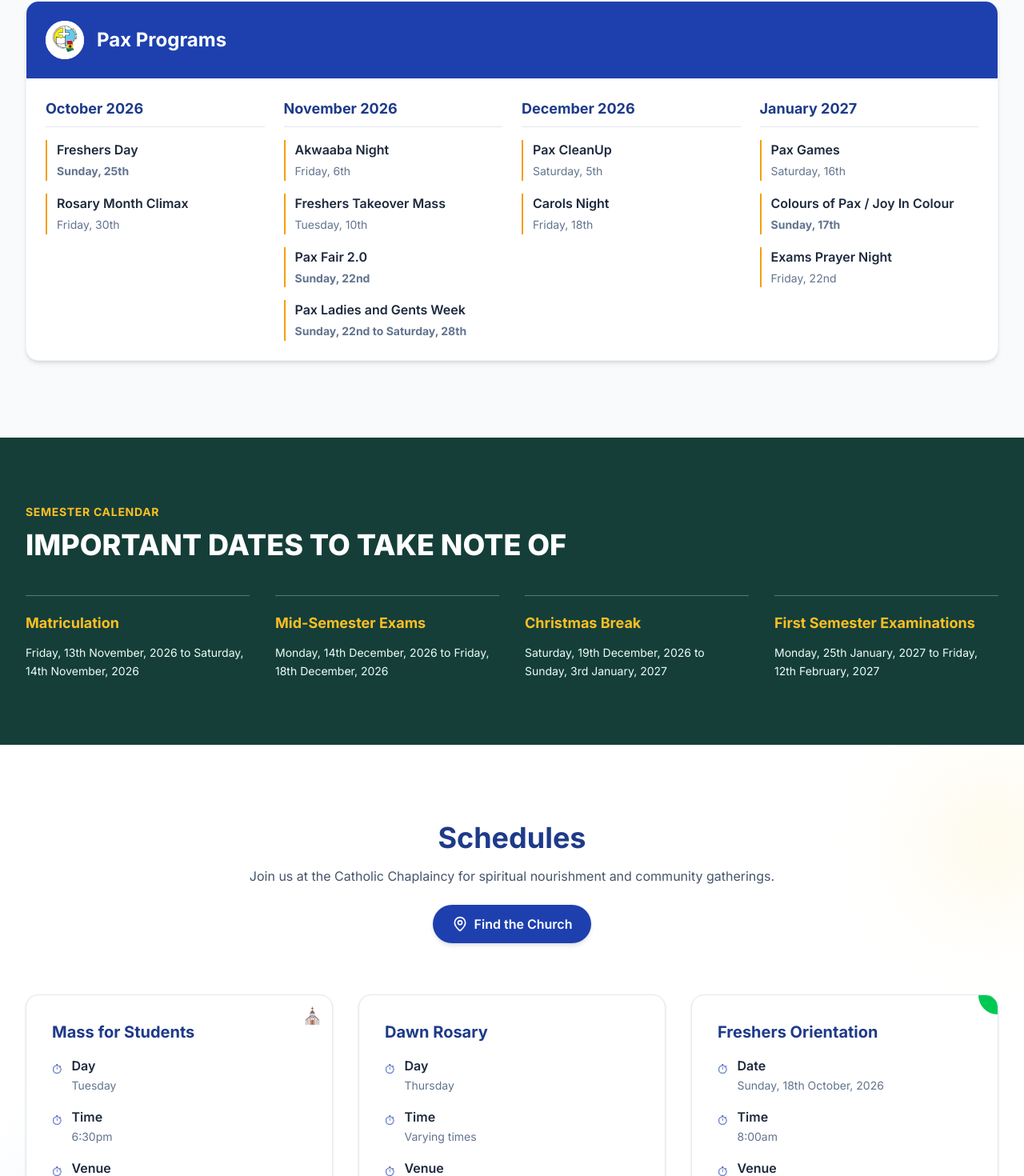
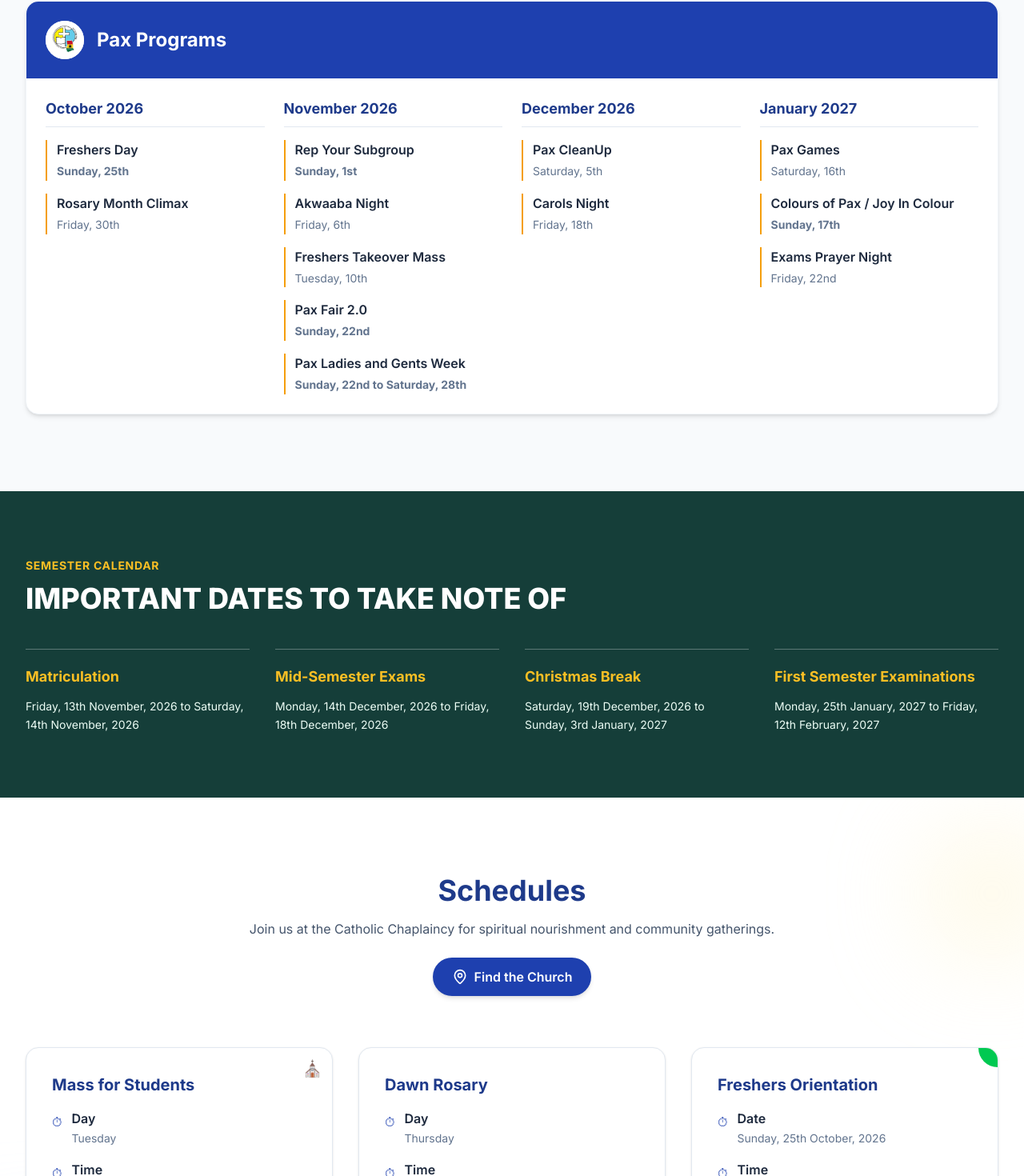
Before and after one commit to davidkudivi/pax-portal, a Next.js app: page / in a window 1280 px wide. Shown: the part 3125-4595 px from the top of the page at 80% size. Built offline with nearby package versions, Linux system fonts and the light colour scheme.

Commit message:
Gettingthere6

```diff
--- a/src/app/page.js
+++ b/src/app/page.js
@@ -78,7 +78,7 @@ const paxAiderData = [
     content: {
       heading: 'Freshers Orientation',
       paragraphs: [
-        'Date: Sunday, 18th October, 2026.',
+        'Date: Sunday, 25th October, 2026.',
         'Time: 8:00 am',
         'Venue: Our Lady of the Holy Rosary Catholic Chaplaincy',
         'Freshers meet Pax Parents: After 8:00am mass @ Chaplaincy',
@@ -146,7 +146,9 @@ const communityCards = [
       },
       {
         name: 'Catholic Charismatic Renewal (ITI-CCR)',
-        action: 'Catholic Charismatic Renewal',
+        aboutImage: '/ITI-CCR.jpeg',
+        aboutMessage: 'Dear KNUST Fresher! ❤️👋\n\nWelcome to KNUST! 🎓✨\nAre you a Catholic looking for a spirit-filled society full of love, fellowship, and deep devotion to Christ?\n\nInter-Tertiary Institutions Catholic Charismatic Renewal, (ITI CCR) KNUST Local is the home you are looking for.\n\nMeet our Ministries:\n\nOutreach Ministry\nTeaching Ministry\nOrganising and Technical Ministry\nDrama Ministry\nCounselling Ministry\nMusic Ministry\nIntercessory Ministry\nVisitation and Hospitality Ministry\nHealing and Deliverance Ministry\nShepherding Ministry\n\n©️ ITI-CCR KNUST LOCAL\n\nJoin the family by filling out this form👇🏾\nhttps://chat.whatsapp.com/K4PGwX7sa0Y3cgX0u7e6f5?s=cl&p=a&mlu=4&ilr=4\n\nWe’re so excited to welcome you into the family🤍',
+        joinUrl: 'https://chat.whatsapp.com/K4PGwX7sa0Y3cgX0u7e6f5?s=cl&p=a&mlu=4&ilr=4',
       },
       {
         name: 'Knights and Ladies of the Blessed Sacrament (KLBS)/Mass Servers',
@@ -229,6 +231,7 @@ const communityCards = [
       {
         name: 'November 2026',
         events: [
+          { name: 'Rep Your Subgroup', date: 'Sunday, 1st' },
           { name: 'Akwaaba Night', date: 'Friday, 6th' },
           { name: 'Freshers Takeover Mass', date: 'Tuesday, 10th' },
           { name: 'Pax Fair 2.0', date: 'Sunday, 22nd' },
@@ -299,7 +302,7 @@ const scheduleCards = [
     accent: 'bg-green-500 text-white',
     icon: 'fa-bullhorn',
     items: [
-      { label: 'Date', time: 'Sunday, 18th October, 2026' },
+      { label: 'Date', time: 'Sunday, 25th October, 2026' },
       { label: 'Time', time: '8:00am' },
       { label: 'Venue', time: 'Our Lady of the Holy Rosary Catholic Chaplaincy' },
     ],
```
Also changed, not shown: public/ITI-CCR.jpeg (added).
